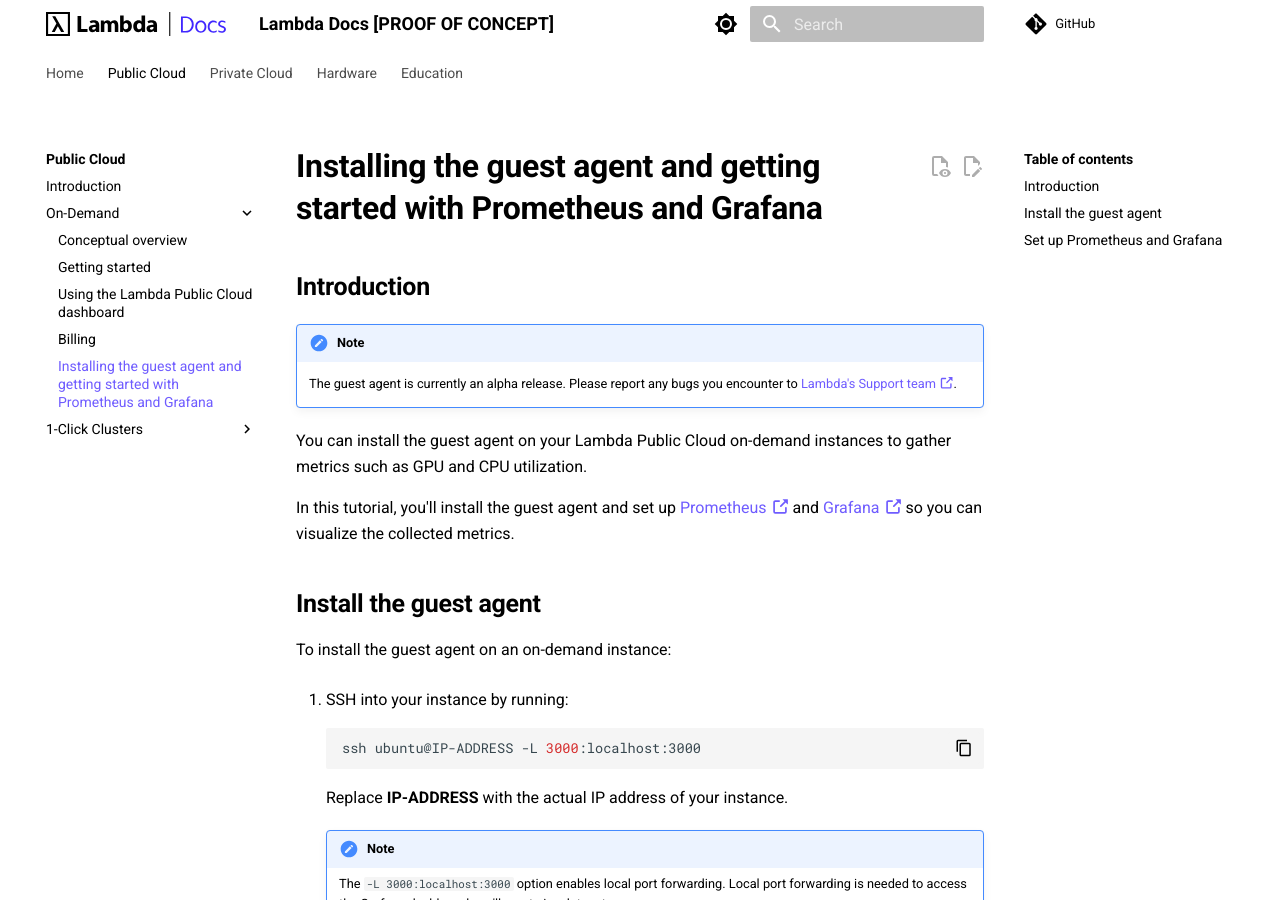
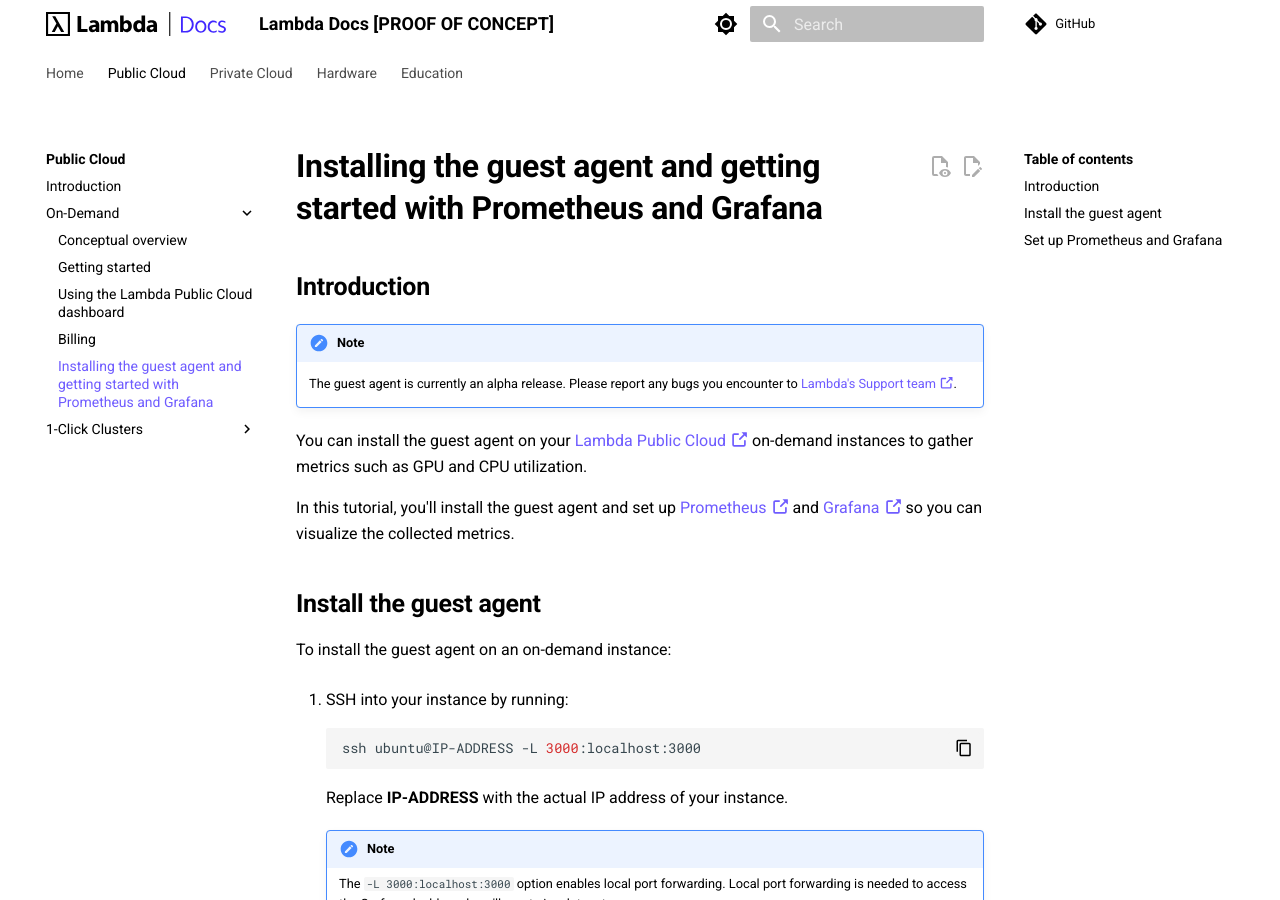
Before and after one commit to cbrownstein-lambda/lambda-docs-mkdocs, an MkDocs documentation site: the page built from docs/public-cloud/on-demand/guest-agent.md, in a window 1280 px wide and 900 px high. Built offline with MkDocs 1.6.1 and Material for MkDocs 9.7.7, drawn with Linux system fonts in a browser that asks for light colours; a script that is not in the unit is left out; comment, search, counter and statistics services are not loaded; part of the change alters nothing that is shown.

```diff
--- a/docs/public-cloud/on-demand/guest-agent.md
+++ b/docs/public-cloud/on-demand/guest-agent.md
@@ -13,8 +13,9 @@ comments: true
     encounter to [Lambda's Support team
     :octicons-link-external-16:](https://lambdalabs.com/support){target="_blank"}.
 
-You can install the guest agent on your Lambda Public Cloud on-demand instances
-to gather metrics such as GPU and CPU utilization.
+You can install the guest agent on your [Lambda Public Cloud
+:octicons-link-external-16:](https://lambdalabs.com/service/gpu-cloud){target="_blank"}
+on-demand instances to gather metrics such as GPU and CPU utilization.
 
 In this tutorial, you'll install the guest agent and set up [Prometheus
 :octicons-link-external-16:](https://www.prometheus.io/){target="_blank"} and
```
